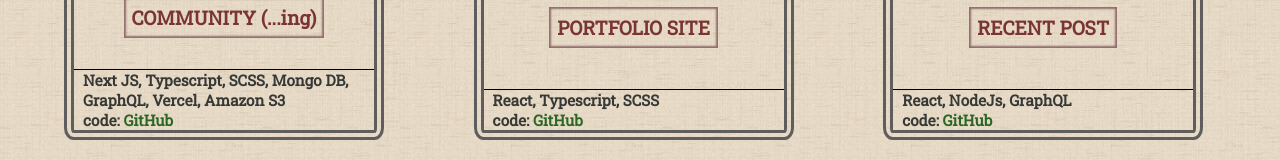
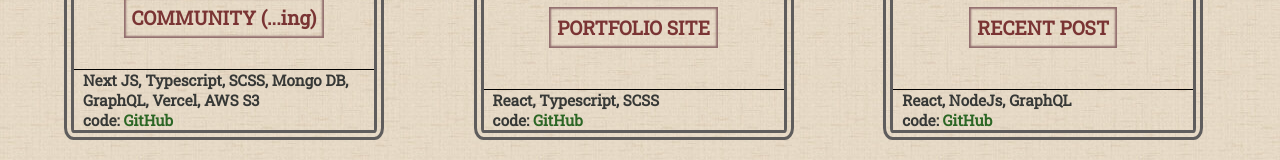
Before and after one commit to HyosikPark/Hyosik, a React (Create React App) app: page /Hyosik/project in a window 1280 px wide. Shown: the part 553-713 px from the top of the page. Built offline with nearby package versions, Linux system fonts and the light colour scheme.

Commit message:
edit word

```diff
--- a/src/components/Project.tsx
+++ b/src/components/Project.tsx
@@ -42,8 +42,7 @@ const Project = () => {
               </div>
               <div className='stack-code'>
                 <p>
-                  Next JS, Typescript, SCSS, Mongo DB, GraphQL, Vercel, Amazon
-                  S3
+                  Next JS, Typescript, SCSS, Mongo DB, GraphQL, Vercel, AWS S3
                 </p>
                 <p>
                   code:{' '}
```
